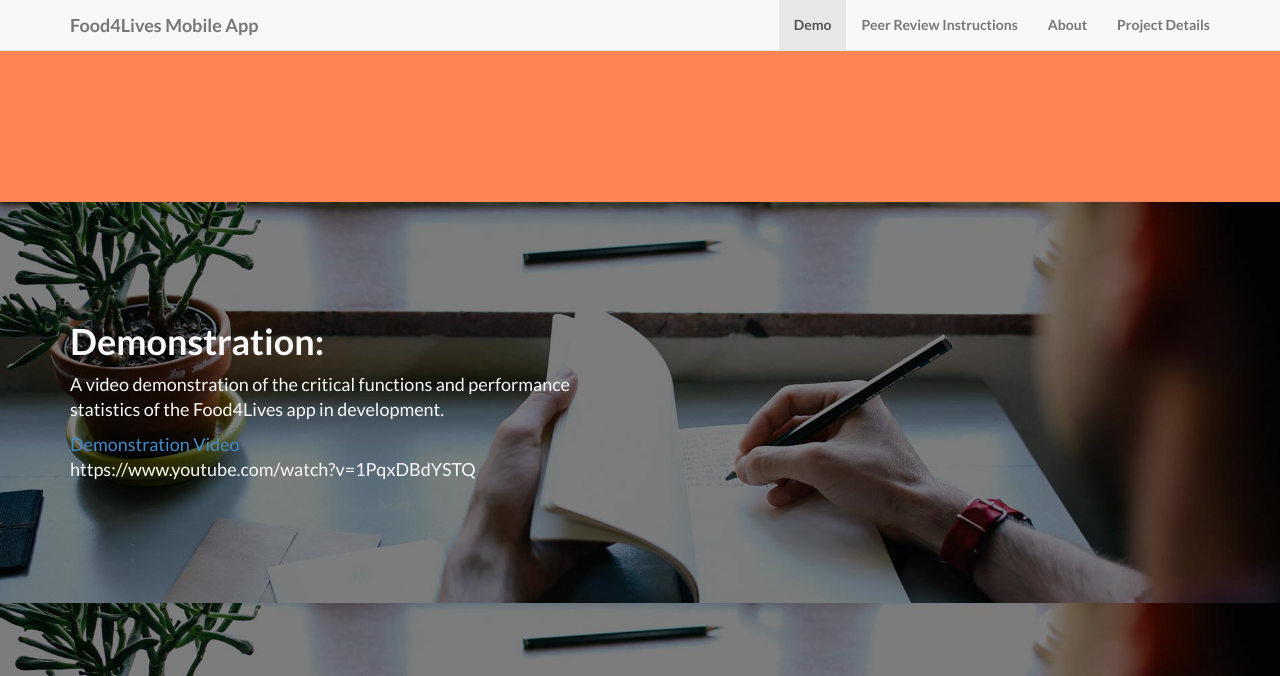
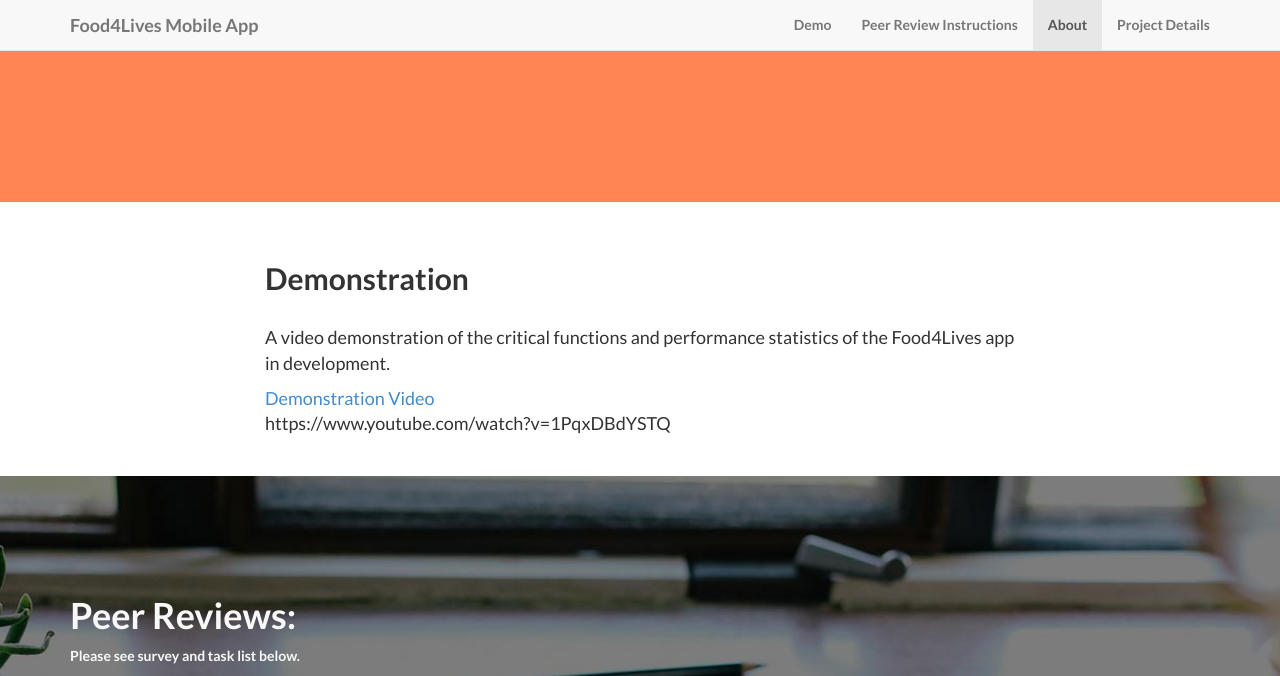
Before and after one commit to food4lives/food4lives.github.io, a Jekyll site: the page built from index.html, in a window 1280 px wide and 1400 px high, scrolled down 575 px. Shown: the top 676 px of the window. Built offline with Jekyll 4.4.1, drawn with Linux system fonts in a browser that asks for light colours; some of the changed text lies outside the part shown; grey boxes are pictures that could not be loaded.

Commit message:
Revert Peer Review Instructions

```diff
--- a/_includes/demo.html
+++ b/_includes/demo.html
@@ -1,17 +1,16 @@
-<section id="demo">
-	<div class="banner">
-		<div class="container">
+<!-- Demo Section -->
+<section id="about" class="container content-section">
 	<div class="row">
-				<div class="col-lg-6">
-					<h1>Demonstration:</h1>
+		<div class="col-lg-8 col-lg-offset-2">
+			<br/><br/>
+			<h2>Demonstration</h2>
+			<br/>
 			<div class="lead">
 				<p>A video demonstration of the critical functions and performance statistics of the Food4Lives app in development.</p>
 				<a href="https://www.youtube.com/watch?v=1PqxDBdYSTQ">Demonstration Video </a>
 				<p>https://www.youtube.com/watch?v=1PqxDBdYSTQ</p>
 			</div>
+			<br/>
 			</div>
 	</div>
-		<!-- /.container -->
-	</div>
 </section>
-<!-- /.banner -->
--- a/_includes/minipresentation.html
+++ b/_includes/minipresentation.html
@@ -5,13 +5,10 @@
 
 			<div class="row">
 				<div class="col-lg-6">
-					<h1>Demonstration:</h1>
-					<p>A video demonstration of the critical functions and performance statistics of the Food4Lives app in development.</p>
-					<a href="https://www.youtube.com/watch?v=1PqxDBdYSTQ"> Demonstration Video </a>
-					<p>https://www.youtube.com/watch?v=1PqxDBdYSTQ</p>
-
+					<h1>Peer Reviews:</h1>
+					<p>Please see survey and task list below.</p>
 				</div>
-
+				<iframe src="https://docs.google.com/presentation/d/e/2PACX-1vRtCZX3IF4IVN0ZryRHoDBfnyeFktTxs5VYTQGdIkT2Qwg06ShFyn0Yit7HiYdkJu17lDbyVWyiW39D/embed?start=false&loop=false&delayms=3000" frameborder="0" width="960" height="569" allowfullscreen="true" mozallowfullscreen="true" webkitallowfullscreen="true"></iframe>
 
 		</div>
 		<!-- /.container -->
```
Lines whose indentation alone changed are shown as unchanged.
